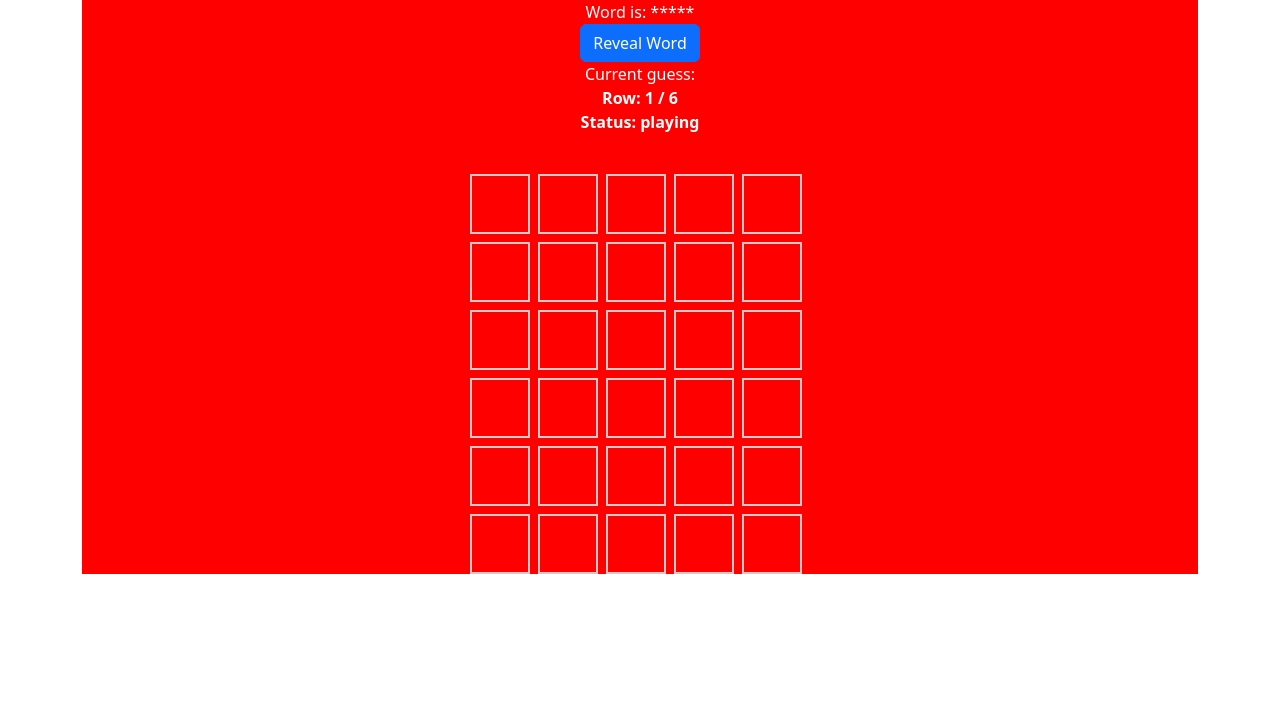
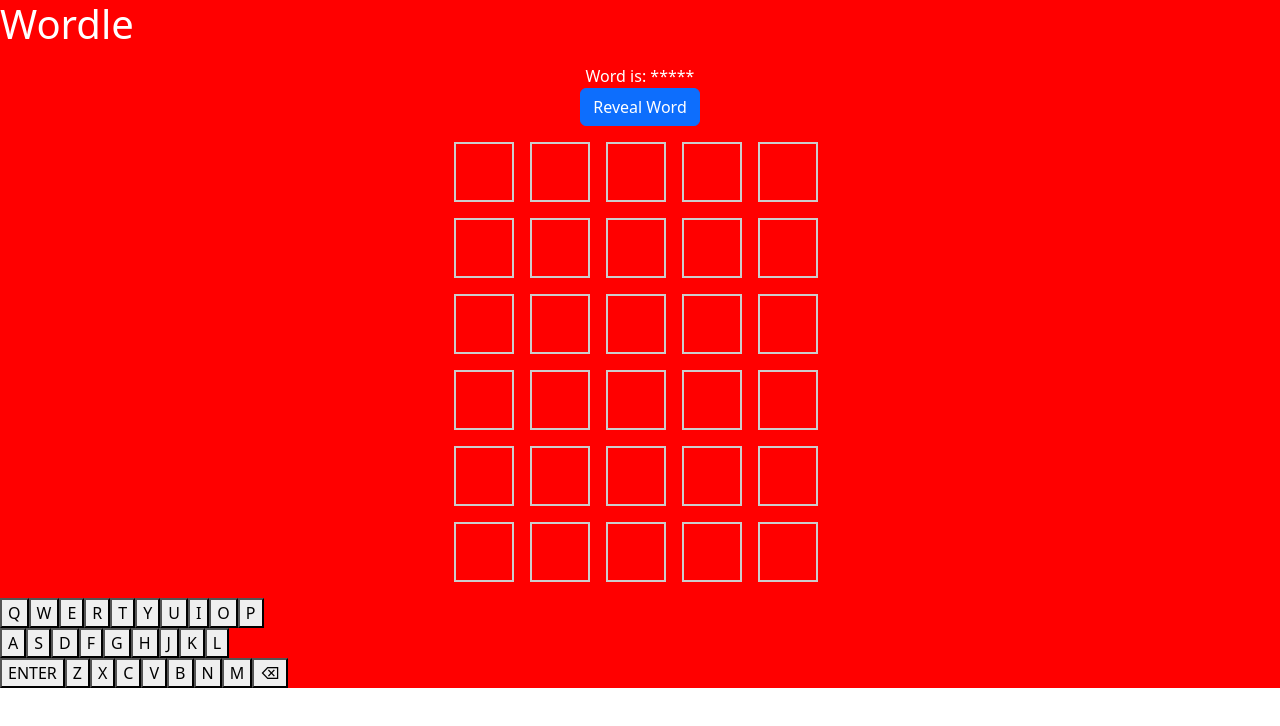
Before and after one commit to jefik/React-Wordle, a React (Vite) app: page / in a window 1280 px wide. Shown: the top 726 px of the page. Built offline with nearby package versions, Linux system fonts and the light colour scheme.

Commit message:
feat: add animated tiles and onscreen keyboard

```diff
--- a/package.json
+++ b/package.json
@@ -11,6 +11,7 @@
   },
   "dependencies": {
     "bootstrap": "^5.3.8",
+    "motion": "^12.27.5",
     "react": "^19.2.0",
     "react-dom": "^19.2.0"
   },
--- a/src/App.jsx
+++ b/src/App.jsx
@@ -1,5 +1,6 @@
 import { useState, useEffect } from "react";
 import validWords from "./words.json";
+import { motion } from "motion/react";
 
 function compareGuess(guess, target) {
   const result = Array(guess.length).fill("absent");
@@ -60,6 +61,7 @@
     return false;
   }
 }
+
 function App() {
   const [targetWord, setTargetWord] = useState("");
   const [currentGuess, setCurrentGuess] = useState("");
@@ -68,12 +70,33 @@
   const [isLoading, setIsLoading] = useState(true);
   const [error, setError] = useState(null);
   const [currentRow, setCurrentRow] = useState(0);
+  const [isInvalid, setIsInvalid] = useState(false);
   const WORD_LENGTH = 5;
   const MAX_ATTEMPTS = 6;
+  const Keyboard = [
+    ["Q", "W", "E", "R", "T", "Y", "U", "I", "O", "P"],
+    ["A", "S", "D", "F", "G", "H", "J", "K", "L"],
+    ["ENTER", "Z", "X", "C", "V", "B", "N", "M", "BACKSPACE"],
+  ];
+  const [keyStatus, setKeyStatus] = useState({});
 
   /* const targetWord = "APPLE"; */
   const [message, setMessage] = useState("");
   const [showTargetWord, setShowTargetWord] = useState(false);
+
+  function updateKeyStatus(guessLetters) {
+    setKeyStatus((prev) => {
+      const newStatus = { ...prev };
+      guessLetters.forEach(({ char, status }) => {
+        // Only upgrade status if correct > present > absent
+        const oldStatus = prev[char];
+        if (oldStatus === "correct") return;
+        if (oldStatus === "present" && status === "absent") return; // Dont downgrade
+        newStatus[char] = status;
+      });
+      return newStatus;
+    });
+  }
 
   useEffect(() => {
     function loadTargetWord() {
@@ -110,6 +133,9 @@
         const validWord = await isValidWord(currentGuess);
         if (!validWord) {
           setMessage("Word is not valid");
+          // For Shake animation
+          setIsInvalid(true);
+          setTimeout(() => setIsInvalid(false), 500);
           return;
         } else {
           setMessage("");
@@ -118,6 +144,9 @@
         // Check if word was already guessed
         if (guessedWord(currentGuess, guesses)) {
           setMessage("You already guessed that word");
+          // For Shake animation
+          setIsInvalid(true);
+          setTimeout(() => setIsInvalid(false), 500);
           return;
         }
 
@@ -139,6 +168,8 @@
             letters: guessletters, // Add the current new guess
           },
         ]);
+
+        updateKeyStatus(guessletters);
 
         // Check if guess word is correct
         if (currentGuess === targetWord) {
@@ -201,27 +232,36 @@
 
   return (
     <>
-      <div className="app container">
+      <div className="app">
         <div className="board">
+          <h1>Wordle</h1>
+          <p className="text-danger">{message}</p>
           <p className="text-center">
             Word is: {showTargetWord ? targetWord : "*****"} <br />
             <button className="btn btn-primary" onClick={() => setShowTargetWord(!showTargetWord)}>
               {showTargetWord ? "Hide" : "Reveal"} Word
             </button>
-            <br />
+            {/*  <br />
             Current guess:
             <strong>
               {currentGuess} <br />
               Row: {currentRow + 1} / {MAX_ATTEMPTS} <br /> Status: {gameStatus} <br />
               {message} <br />
-            </strong>
+            </strong> */}
           </p>
 
           {Array.from({ length: MAX_ATTEMPTS }).map((value, rowIndex) => {
             const guess = guesses[rowIndex];
-
+            const isCurrentRow = rowIndex === currentRow;
             return (
-              <div key={rowIndex} className="d-flex justify-content-center mb-2">
+              <motion.div
+                key={rowIndex}
+                className="d-flex justify-content-center mb-2"
+                // If its current row and its not valid then shake animation
+                animate={isCurrentRow && isInvalid ? { x: [-10, 10, -10, 10, 0] } : { x: 0 }}
+                transition={{ duration: 0.4 }}
+              >
+                <div key={rowIndex} className="d-flex gap-2 justify-content-center mb-2">
                   {Array.from({ length: WORD_LENGTH }).map((value, cellIndex) => {
                     let char = "";
                     let status = null;
@@ -241,14 +281,62 @@
                     }
 
                     return (
-                    <div key={cellIndex} className={`cell ${status ? `cell--${status}` : ""}`}>
+                      <motion.div
+                        key={cellIndex}
+                        className={`cell ${status ? `cell--${status}` : ""}`}
+                        // Calculation for the animation times,
+                        style={{
+                          transitionDelay: status ? `${cellIndex * 0.15 + 0.25}s` : "0s",
+                        }}
+                        animate={
+                          gameStatus === "won" && rowIndex === currentRow
+                            ? {
+                                y: [0, -30, 0],
+                              }
+                            : status
+                            ? { rotateX: [0, 90, 0] }
+                            : {}
+                        }
+                        transition={
+                          gameStatus === "won" && rowIndex === currentRow
+                            ? {
+                                delay: cellIndex * 0.15,
+                                duration: 0.5,
+                                repeat: 3,
+                                ease: "easeInOut",
+                              }
+                            : {
+                                delay: status ? cellIndex * 0.15 : 0,
+                                duration: 0.5,
+                                times: [0, 0.5, 1],
+                              }
+                        }
+                      >
                         {char}
-                    </div>
+                      </motion.div>
                     );
                   })}
                 </div>
+              </motion.div>
             );
           })}
+          <div className="keyboard">
+            {Keyboard.map((row, rowIndex) => (
+              <div key={rowIndex} className="keyboard-row">
+                {row.map((letter) => (
+                  <button
+                    key={letter}
+                    className={`key ${letter === "ENTER" || letter === "BACKSPACE" ? "key--wide" : ""} ${
+                      keyStatus[letter] ? `cell--${keyStatus[letter]}` : ""
+                    }`}
+                    onClick={() => handleKeyClick(letter)}
+                  >
+                    {letter === "BACKSPACE" ? "⌫" : letter}
+                  </button>
+                ))}
+              </div>
+            ))}
+          </div>
         </div>
       </div>
     </>
```
Also changed, not shown: 1 other file (tests, documents, lock files or other folders). Lines whose indentation alone changed are shown as unchanged.
